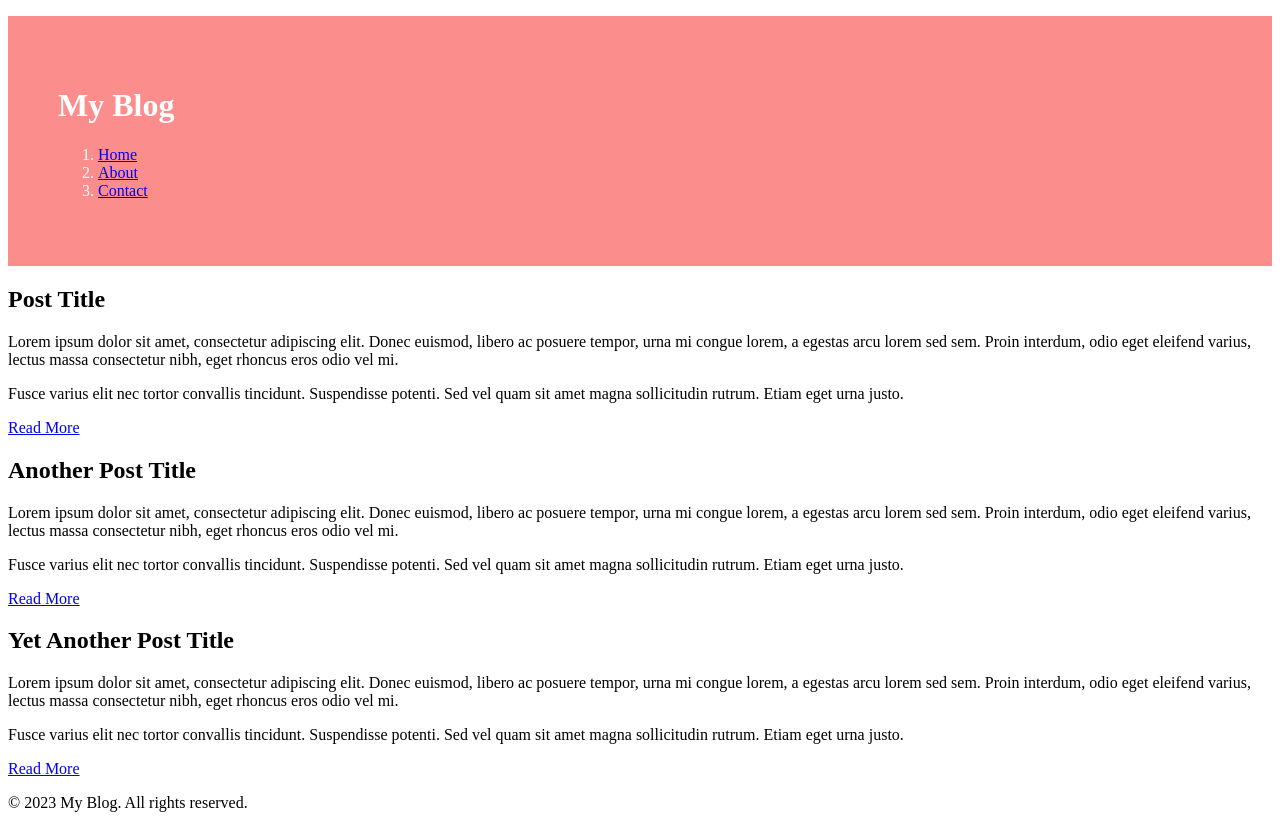
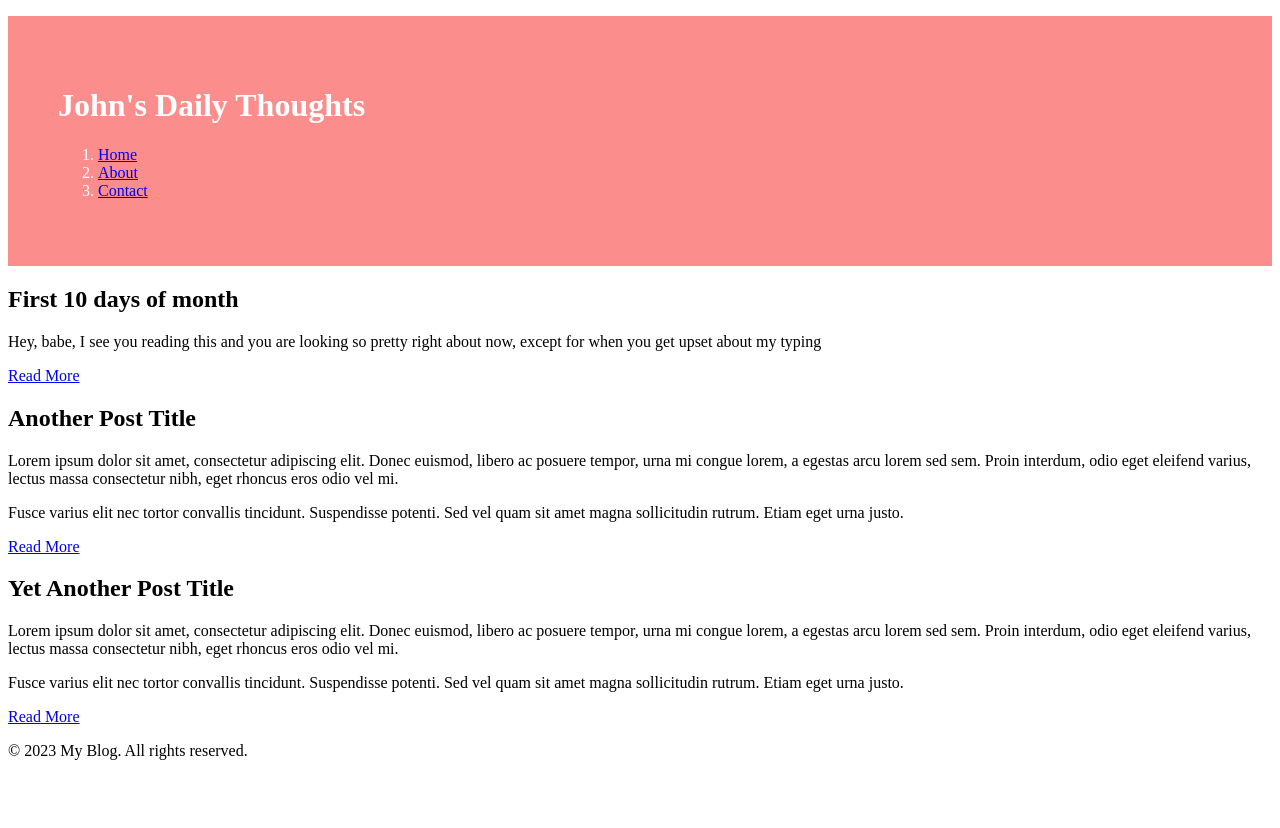
Before and after one commit to jthrasher3681/jthrasher3681-Webpage, a plain HTML site: page index.html in a window 1280 px wide. After the commit the page ends 800 px from the top, so only its background shows below. Drawn offline with Linux system fonts and the light colour scheme.

Commit message:
Update index.html

```diff
--- a/index.html
+++ b/index.html
@@ -8,7 +8,7 @@
 </head>
 <body>
   <header>
-    <h1>My Blog</h1>
+    <h1>John's Daily Thoughts</h1>
     <nav>
       <ul>
         <li><a href="#">Home</a></li>
@@ -20,9 +20,8 @@
 
   <div class="container">
     <div class="post">
-      <h2>Post Title</h2>
-      <p> Lorem ipsum dolor sit amet, consectetur adipiscing elit. Donec euismod, libero ac posuere tempor, urna mi congue lorem, a egestas arcu lorem sed sem. Proin interdum, odio eget eleifend varius, lectus massa consectetur nibh, eget rhoncus eros odio vel mi. </p>
-      <p> Fusce varius elit nec tortor convallis tincidunt. Suspendisse potenti. Sed vel quam sit amet magna sollicitudin rutrum. Etiam eget urna justo. </p>
+      <h2>First 10 days of month</h2>
+      <p> Hey, babe, I see you reading this and you are looking so pretty right about now, except for when you get upset about my typing </p>
       <a href="#" class="read-more">Read More</a>
     </div>
 
```
